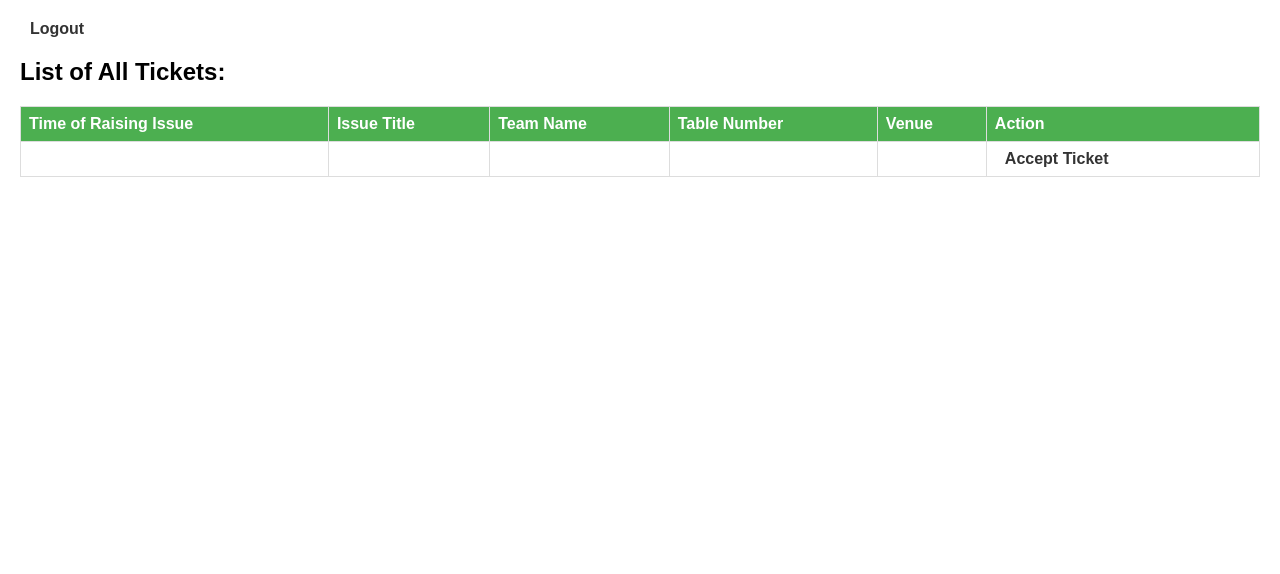
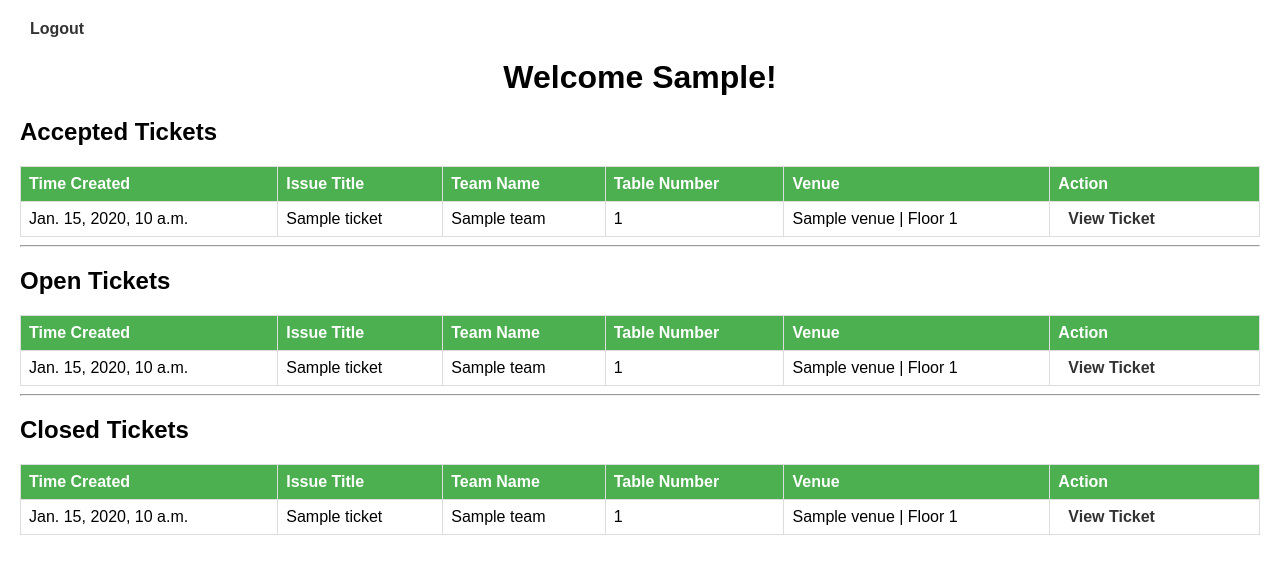
Before and after one commit to ElviinThomasEldho/HelpMe, a Django app: template helpme/app/templates/app/mentorDashboard.html in a window 1280 px wide. Shown: the top 574 px of the page. Run offline with Django 5.2, Linux system fonts and the light colour scheme; the template is opened without the code that fills it: values that come from a table or form of the project are taken from there, others are empty; tables that the repository leaves empty hold one stand-in row (values such as "Sample post").

Commit message:
designed Mentor Dashboard

```diff
--- a/helpme/app/templates/app/loginUser.html
+++ b/helpme/app/templates/app/loginUser.html
@@ -8,6 +8,7 @@
     <link rel="stylesheet" type="text/css" href="{% static 'css/styles.css' %}">
 </head>
 <body>
+    <h1 style="text-align: center;">Welcome Back!</h1>
     <div class="regInput">
         <form action="" method="post">
             {% csrf_token %}
--- a/helpme/app/templates/app/mentorDashboard.html
+++ b/helpme/app/templates/app/mentorDashboard.html
@@ -8,12 +8,13 @@
     <link rel="stylesheet" type="text/css" href="{% static 'css/styles.css' %}">
 </head>
 <body>
-    <a href="{% url 'logout' %}">Logout</a>
-    <h2>List of All Tickets:</h2>
+    <a href="{% url 'logoutUser' %}">Logout</a>
+    <h1 style="text-align: center;">Welcome {{mentor.firstName}}!</h1>
+    <h2>Accepted Tickets</h2>
     <table>
         <thead>
             <tr>
-                <th>Time of Raising Issue</th>
+                <th>Time Created</th>
                 <th>Issue Title</th>
                 <th>Team Name</th>
                 <th>Table Number</th>
@@ -23,15 +24,75 @@
         </thead>
         <tbody>
             <!-- Iterate through the list of tickets and display each one -->
-            {% for ticket in tickets %}
+            {% for ticket in acceptedTickets %}
                 <tr>
-                    <td>{{ ticket.time_of_creation }}</td>
-                    <td>{{ ticket.issue_title }}</td>
-                    <td>{{ ticket.team_name }}</td>
-                    <td>{{ ticket.table_number }}</td>
-                    <td>{{ ticket.venue }}</td>
+                    <td>{{ ticket.timeCreated }}</td>
+                    <td>{{ ticket.title }}</td>
+                    <td>{{ ticket.team.name }}</td>
+                    <td>{{ ticket.team.tableNumber }}</td>
+                    <td>{{ ticket.team.venue }}</td>
                     <td>
-                        <a href="{% url 'view_ticket' ticket.id %}">Accept Ticket</a>
+                        <a href="{% url 'viewTicket' ticket.id %}">View Ticket</a>
+                    </td>
+                </tr>
+            {% endfor %}
+        </tbody>
+    </table>
+    <hr>
+
+    <h2>Open Tickets</h2>
+    <table>
+        <thead>
+            <tr>
+                <th>Time Created</th>
+                <th>Issue Title</th>
+                <th>Team Name</th>
+                <th>Table Number</th>
+                <th>Venue</th>
+                <th>Action</th>
+            </tr>
+        </thead>
+        <tbody>
+            <!-- Iterate through the list of tickets and display each one -->
+            {% for ticket in openTickets %}
+                <tr>
+                    <td>{{ ticket.timeCreated }}</td>
+                    <td>{{ ticket.title }}</td>
+                    <td>{{ ticket.team.name }}</td>
+                    <td>{{ ticket.team.tableNumber }}</td>
+                    <td>{{ ticket.team.venue }}</td>
+                    <td>
+                        <a href="{% url 'viewTicket' ticket.id %}">View Ticket</a>
+                    </td>
+                </tr>
+            {% endfor %}
+        </tbody>
+    </table>
+    <hr>
+
+    <h2>Closed Tickets</h2>
+    <table>
+        <thead>
+            <tr>
+                <th>Time Created</th>
+                <th>Issue Title</th>
+                <th>Team Name</th>
+                <th>Table Number</th>
+                <th>Venue</th>
+                <th>Action</th>
+            </tr>
+        </thead>
+        <tbody>
+            <!-- Iterate through the list of tickets and display each one -->
+            {% for ticket in closedTickets %}
+                <tr>
+                    <td>{{ ticket.timeCreated }}</td>
+                    <td>{{ ticket.title }}</td>
+                    <td>{{ ticket.team.name }}</td>
+                    <td>{{ ticket.team.tableNumber }}</td>
+                    <td>{{ ticket.team.venue }}</td>
+                    <td>
+                        <a href="{% url 'viewTicket' ticket.id %}">View Ticket</a>
                     </td>
                 </tr>
             {% endfor %}
--- a/helpme/app/templates/app/teamDashboard.html
+++ b/helpme/app/templates/app/teamDashboard.html
@@ -8,8 +8,9 @@
     <link rel="stylesheet" type="text/css" href="{% static 'css/styles.css' %}">
 </head>
 <body>
-    <a href="{% url 'logout' %}">Logout</a>
+    <a href="{% url 'logoutUser' %}">Logout</a>
 
+    <h1 style="text-align: center;">Welcome Back {{team.name}}!</h1>
     <form action="" method="post">
         <label for="issue_title">Issue Title:</label>
         <input type="text" id="issue_title" name="issue_title" required>
--- a/helpme/app/urls.py
+++ b/helpme/app/urls.py
@@ -9,6 +9,11 @@
     path('logout/', views.logoutUser, name='logoutUser'),
     path('register/', views.registerUser, name='registerUser'),
     path('register-team/', views.registerTeam, name='registerTeam'),
+    path('team/', views.teamDashboard, name='teamDashboard'),
+
     path('mentor/', views.mentorDashboard, name='mentorDashboard'),
-    path('team/', views.teamDashboard, name='teamDashboard'),
+    path('view-ticket/<int:pk>/', views.viewTicket, name='viewTicket'),
+    path('accept-ticket/<int:pk>/', views.acceptTicket, name='acceptTicket'),
+    path('close-ticket/<int:pk>/', views.closeTicket, name='closeTicket'),
+    path('reopen-ticket/<int:pk>/', views.reopenTicket, name='reopenTicket'),
 ]
```
Also changed, not shown: helpme/app/templates/app/viewTicket.html (+12 -14 lines), helpme/app/views.py (+54 -4 lines).
